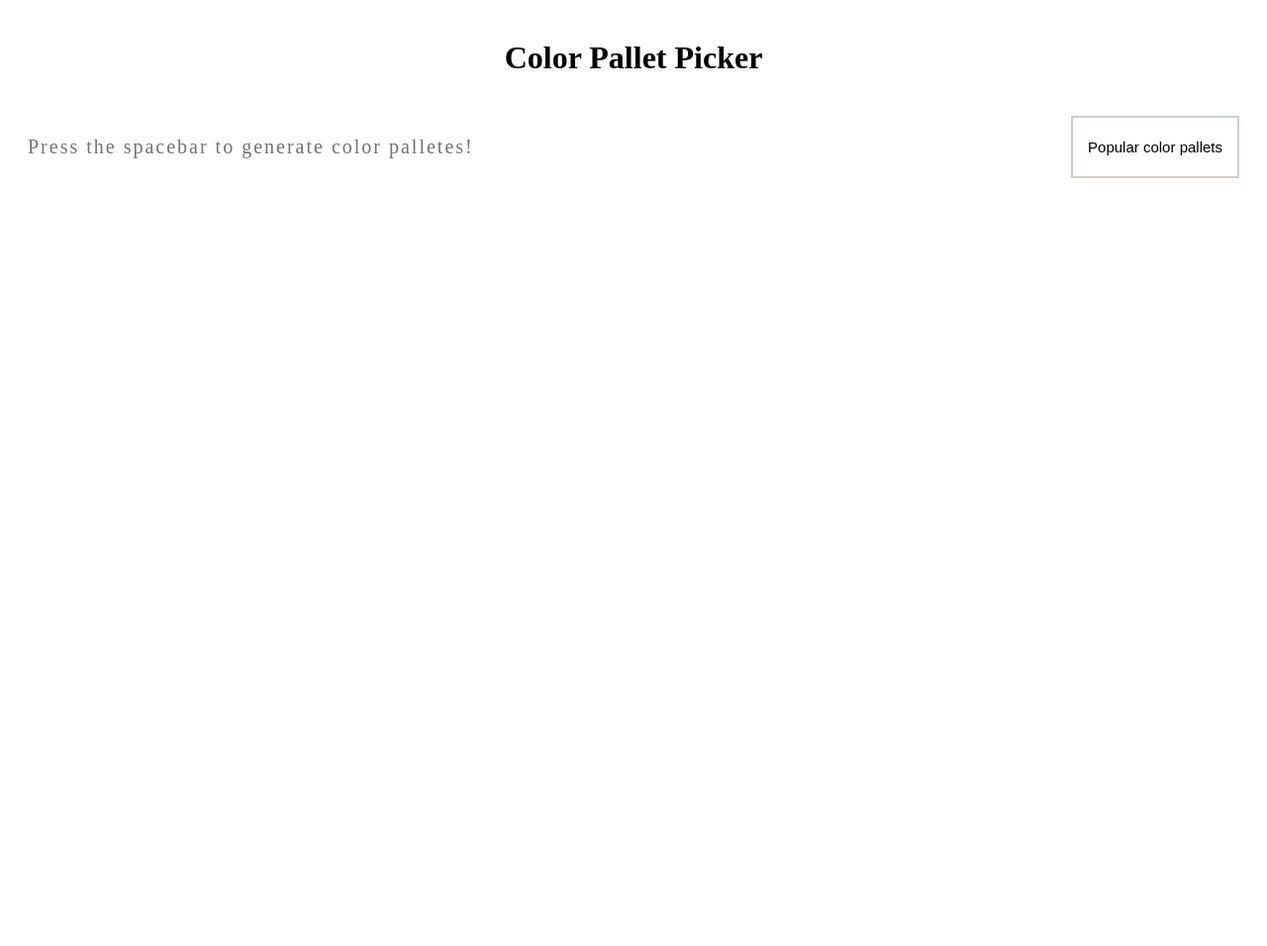
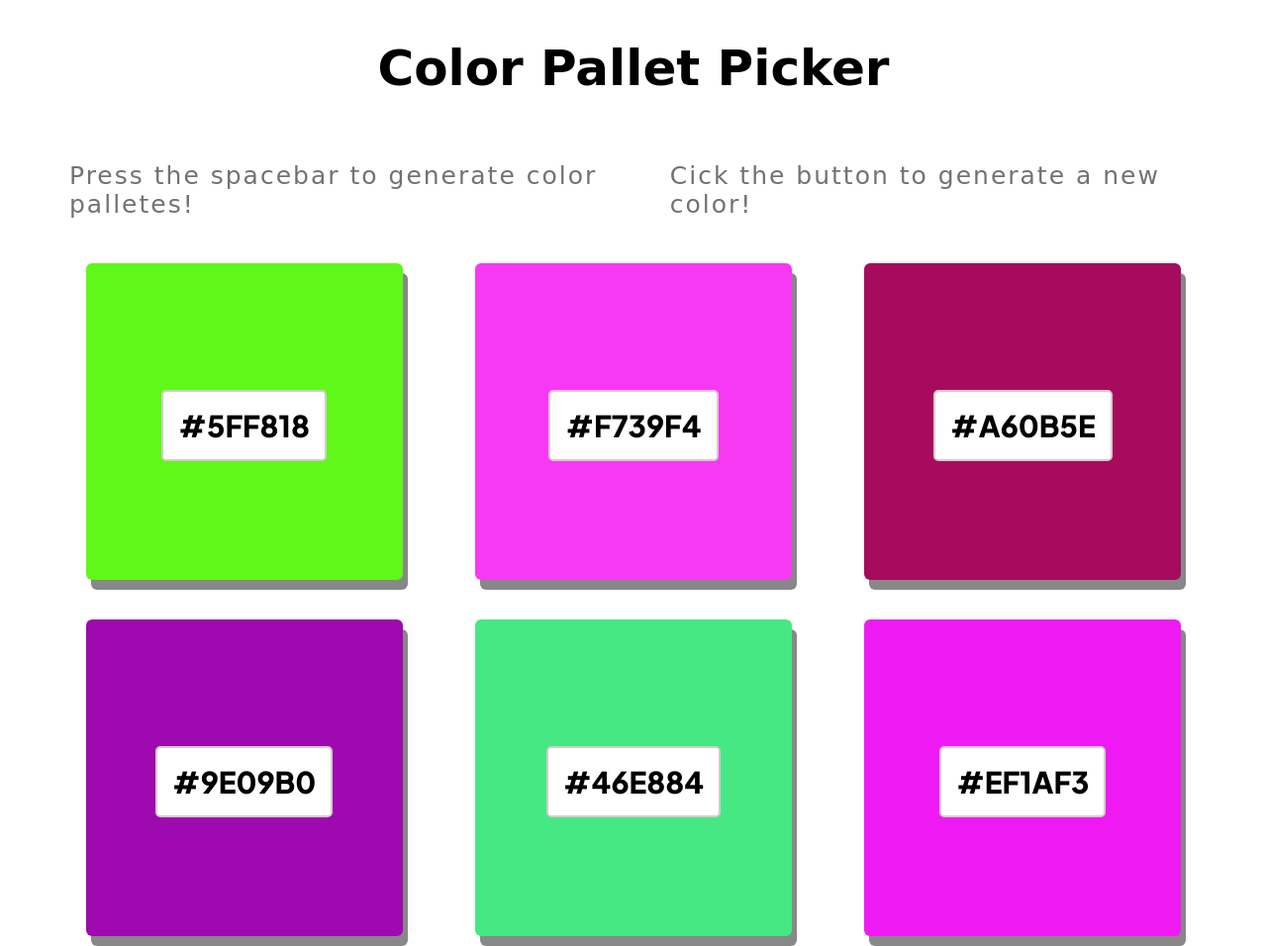
Before and after one commit to cazanelena/colour-palette-picker, a plain HTML site: page index.html in a window 1280 px wide. Shown: the top 956 px of the page at 99% size. Before the commit the page ends 800 px from the top, so only its background shows below. Drawn offline with Linux system fonts and the light colour scheme; a web font is replaced by a local one.

Commit message:
Main features

```diff
--- a/index.html
+++ b/index.html
@@ -11,7 +11,47 @@
     <h1>Color Pallet Picker</h1>
     <div class="row">
         <p>Press the spacebar to generate color palletes!</p>
-        <button>Popular color pallets</button>
+        <p>Cick the button to generate a new color!</p>
+    </div>
+
+    <div class="stack">
+        <div class="box" id="1">
+            <button class="hex-color"></button>
+        </div>
+        <div class="box" id="2">
+            <button class="hex-color"></button>
+        </div>
+        <div class="box" id="3">
+            <button class="hex-color"></button>
+        </div>
+        <div class="box" id="4">
+            <button class="hex-color"></button>
+        </div>
+        <div class="box" id="5">
+            <button class="hex-color"></button>
+        </div>
+        <div class="box" id="6">
+            <button class="hex-color"></button>
+        </div>
+        <div class="box" id="7">
+            <button class="hex-color"></button>
+        </div>
+        <div class="box" id="8">
+            <button class="hex-color"></button>
+        </div>
+        <div class="box" id="9">
+            <button class="hex-color"></button>
+        </div>
+        <div class="box" id="10">
+            <button class="hex-color"></button>
+        </div>
+        <div class="box" id="11">
+            <button class="hex-color"></button>
+        </div>
+        <div class="box" id="12">
+            <button class="hex-color"></button>
+        </div>
+
     </div>
 
     <script src="index.js"></script>
--- a/index.js
+++ b/index.js
@@ -0,0 +1,41 @@
+function getHex() {
+  let colorHex = "#";
+  const symbols = "0123456789ABCDEF";
+
+  for (let i = 0; i < 6; i++) {
+    colorHex = colorHex + symbols[Math.floor(Math.random() * 16)];
+  }
+
+  return colorHex;
+}
+
+function changeColors() {
+  const boxes = document.querySelectorAll(".box");
+  const hexValue = document.querySelectorAll(".hex-color")
+
+  for (let i = 0; i < boxes.length; i++) {
+    let color = getHex();
+    hexValue[i].innerHTML = color;
+    boxes[i].style.background = color;
+  }
+}
+changeColors()
+
+document.addEventListener("keyup", (e) => {
+  if (e.code == "Space") {
+    changeColors();
+  }
+});
+
+document.addEventListener("click", e => {
+    if(e.target.className == 'hex-color') {
+        let id = e.target.parentElement.id
+        const boxClicked = document.getElementById(id);
+        let newColor = getHex();
+        boxClicked.style.background = newColor;
+
+        const buttonClicked = boxClicked.firstElementChild
+        buttonClicked.innerHTML = newColor;
+    }
+
+})
--- a/style.css
+++ b/style.css
@@ -1,26 +1,39 @@
+@import url('https://fonts.googleapis.com/css2?family=Plus+Jakarta+Sans:wght@800&family=Sigmar&display=swap');
+
+body {
+    margin: 0;
+    padding: 0;
+    box-sizing: border-box;
+    font-family: 'Plus Jakarta Sans', sans-serif;
+    font-family: 'Sigmar', cursive;
+}
+
 h1 {
     text-align: center;
     margin-top: 40px;
     margin-bottom: 40px;
+    font-size: 50px;
+
 }
 
 .row {
     display: flex;
     justify-content: space-between;
-    margin-left: 20px;
-    margin-right: 20px;
+    margin-left: 70px;
+    margin-right: 70px;
 }
 
 p {
     color: rgb(116, 113, 113);
     letter-spacing: 2px;
-    font-size: 20px;
+    font-size: 25px;
 
 }
 button {
     width: fit-content;
     text-align: center;
     font-size: 15px;
+    font-family: 'Plus Jakarta Sans', sans-serif;
     background-color: white;
     color: black;
     border: 2px solid rgb(213, 203, 203);
@@ -32,3 +45,29 @@ button:hover {
     background-color: rgb(213, 203, 203);
     color: white;
 }
+
+.stack {
+    display: flex;
+    flex-wrap: wrap;
+    justify-content: space-around;
+    margin-left: 50px;
+    margin-right: 50px;
+}
+.box {
+    min-width: 20rem;
+    height: 20rem;
+    background-color: aqua;
+    margin: 20px;
+    text-align: center;
+    border-radius: 6px;
+    box-shadow: 5px 10px #888888;
+}
+
+.hex-color {
+    display: block;
+    margin: 40% auto 0 auto;
+    font-size: 30px;
+    color: black;
+    border-radius: 5px;
+    cursor: pointer;
+}
```
